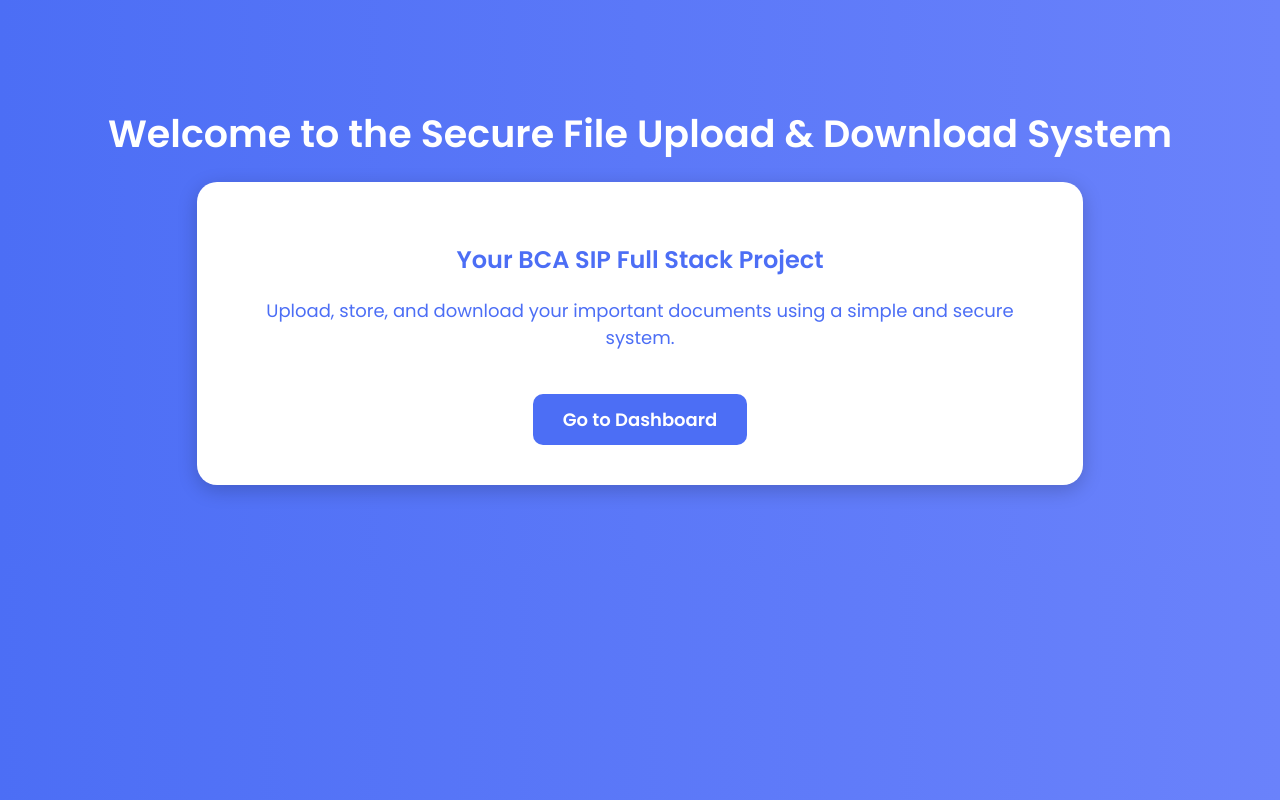
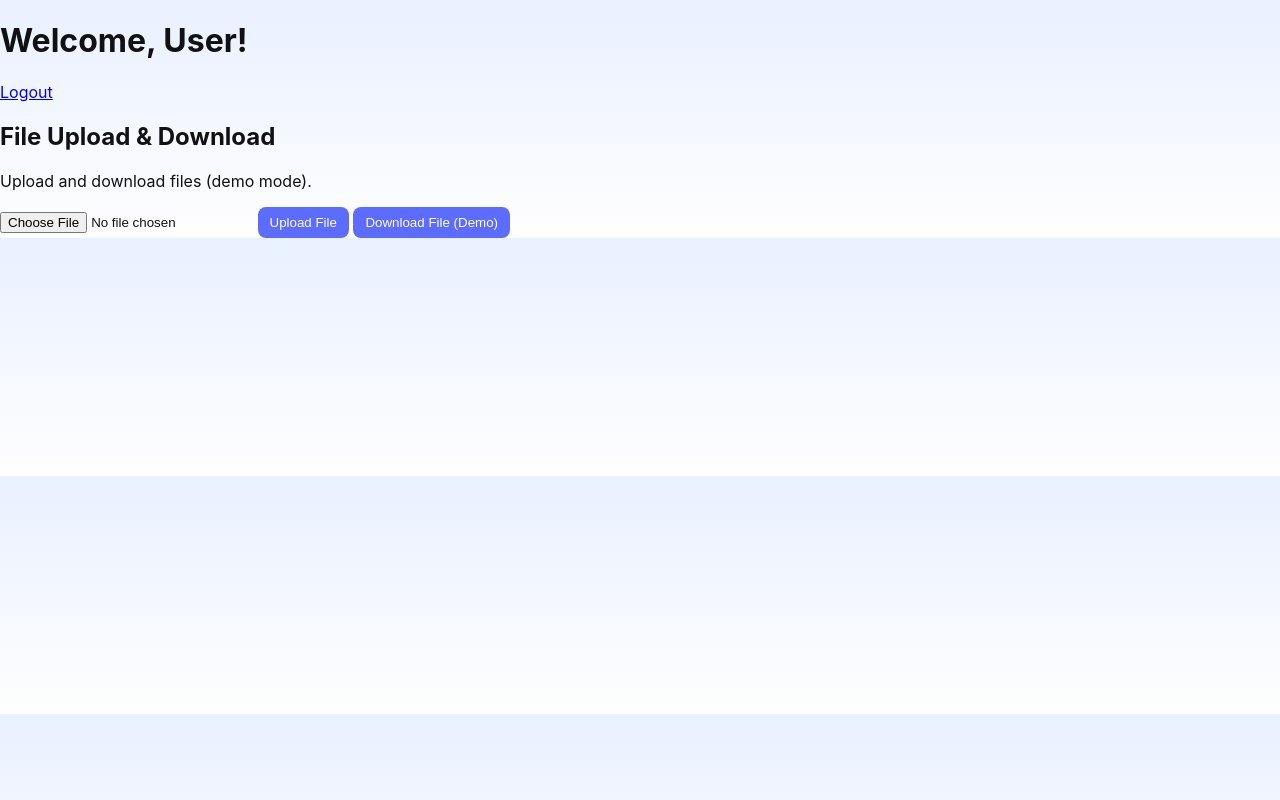
Before and after one commit to IshitaKhandagale/SRS-File-Upload-Download-Project, a website: page public/welcome.html in a window 1280 px wide. Drawn offline with Linux system fonts and the light colour scheme.

Commit message:
Fix welcome.html file upload & download

```diff
--- a/public/welcome.html
+++ b/public/welcome.html
@@ -1,72 +1,28 @@
 <!DOCTYPE html>
 <html lang="en">
 <head>
-<meta charset="UTF-8" />
-<meta name="viewport" content="width=device-width, initial-scale=1.0" />
-<title>Welcome | File Upload & Download System</title>
-
-<link href="https://fonts.googleapis.com/css2?family=Poppins:wght@300;400;600&display=swap" rel="stylesheet">
-
-<style>
-body {
-margin: 0;
-font-family: 'Poppins', sans-serif;
-background: linear-gradient(to right, #4C6EF5, #6A82FB);
-color: white;
-text-align: center;
-padding: 80px 20px;
-}
-
-.container {
-width: 65%;
-margin: auto;
-background: white;
-color: #4C6EF5;
-padding: 40px;
-border-radius: 20px;
-box-shadow: 0 5px 20px rgba(0,0,0,0.2);
-}
-
-h1 {
-font-size: 38px;
-margin-bottom: 20px;
-}
-
-p {
-font-size: 18px;
-}
-
-a.btn {
-display: inline-block;
-margin-top: 25px;
-padding: 12px 30px;
-text-decoration: none;
-background: #4C6EF5;
-color: white;
-border-radius: 10px;
-font-size: 18px;
-font-weight: 600;
-}
-
-a.btn:hover {
-background: #3B5BDB;
-}
-</style>
+    <meta charset="UTF-8">
+    <meta name="viewport" content="width=device-width, initial-scale=1.0">
+    <title>Welcome - File System</title>
+    <link rel="stylesheet" href="style.css">
 </head>
-
 <body>
-
-<h1>Welcome to the Secure File Upload & Download System</h1>
-
-<div class="container">
-<h2>Your BCA SIP Full Stack Project</h2>
-<p>
-Upload, store, and download your important documents using a simple and secure system.
-</p>
-
-<a href="login.html" class="btn">Go to Dashboard</a>
-
-</div>
-
+    <header>
+        <h1>Welcome, User!</h1>
+        <a href="index.html" class="logout-btn">Logout</a>
+    </header>
+    <main>
+        <div class="container">
+            <h2>File Upload & Download</h2>
+            <p>Upload and download files (demo mode).</p>
+            <div class="file-section">
+                <input type="file" id="fileInput" class="file-input">
+                <button id="uploadBtn" class="btn btn-primary">Upload File</button>
+                <button id="downloadBtn" class="btn btn-secondary">Download File (Demo)</button>
+            </div>
+            <div id="message" class="message"></div>
+        </div>
+    </main>
+    <script src="script.js"></script>
 </body>
 </html>
```
